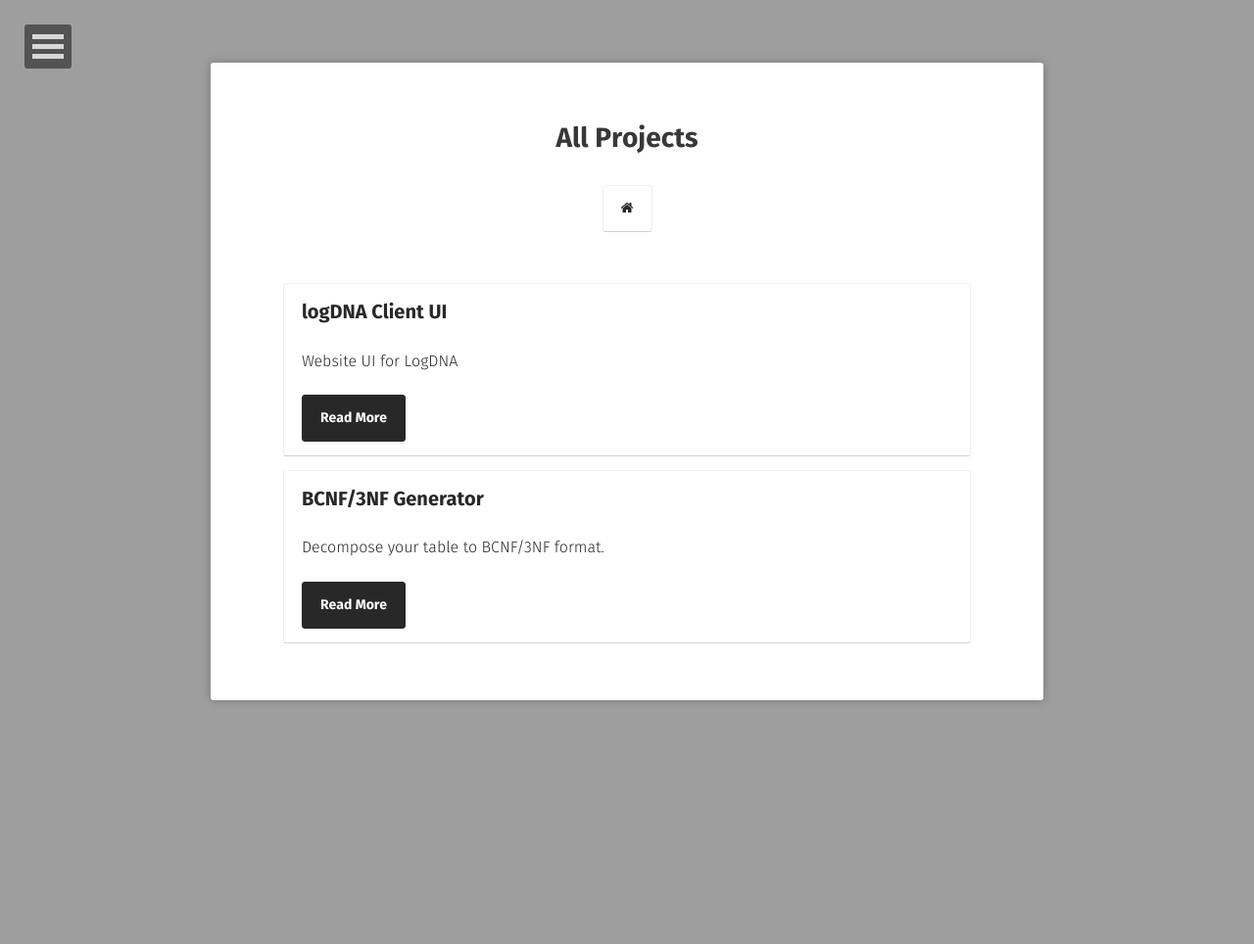
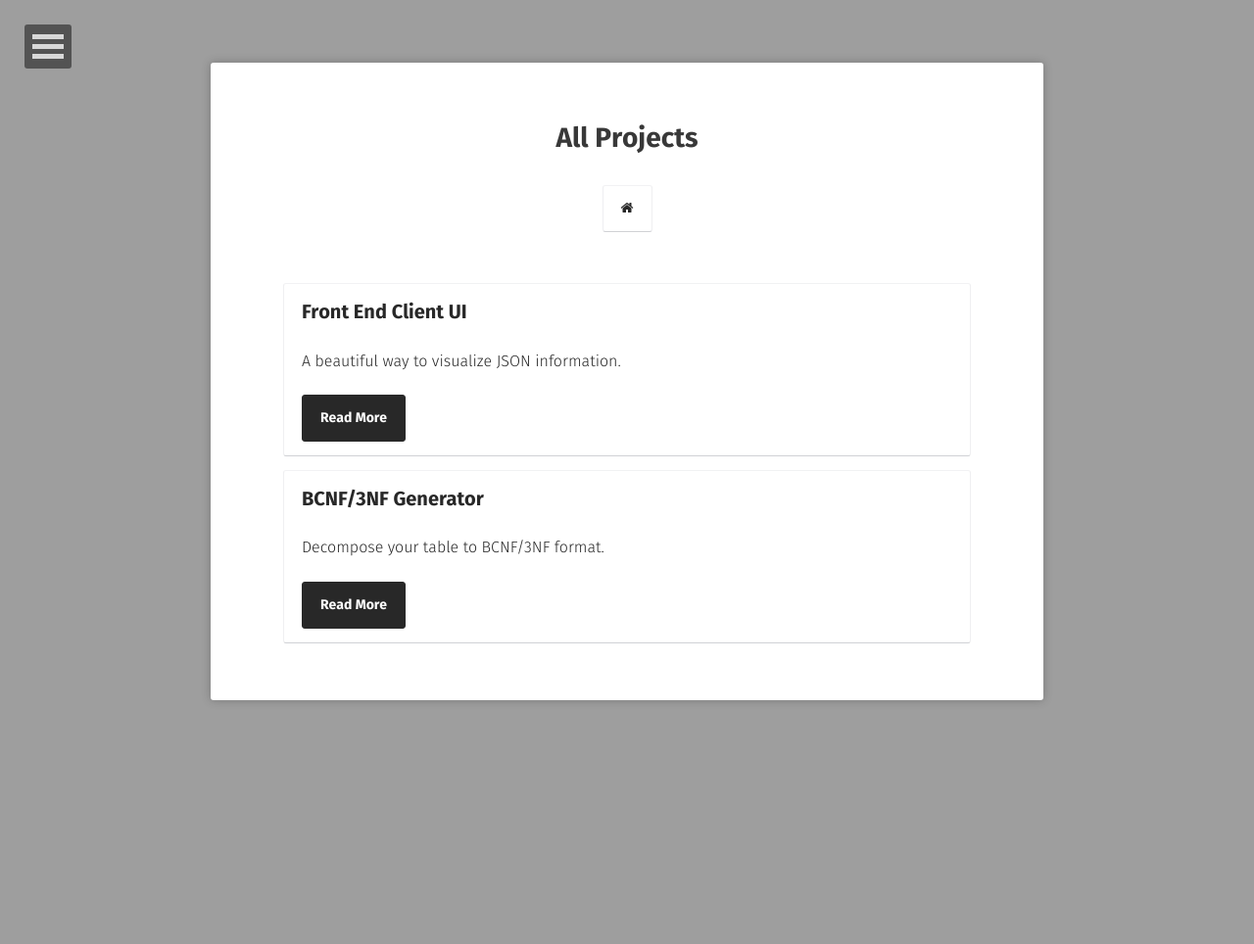
Before and after one commit to kearychang/kearychang.github.io, a Jekyll site: the page built from projects/index.md, in a window 1280 px wide. Shown: the whole page at 98% size. Built offline with Jekyll 4.4.1, drawn with Linux system fonts in a browser that asks for light colours; some web fonts are replaced.

Commit message:
updated logDNA post

```diff
--- a/_posts/2016-03-21-!!!LogDNA Client UI.md
+++ b/_posts/2016-03-21-!!!LogDNA Client UI.md
@@ -1,19 +1,19 @@
 ---
 layout: post
-title:  "logDNA Client UI"
+title:  "Front End Client UI"
 date:   2018-11-30
-excerpt: "Website UI for LogDNA"
+excerpt: "A beautiful way to visualize JSON information."
 project: true
 tag:
 - frontend
 comments: true
 ---
 
-![logDNA Client UI Homepage](https://raw.githubusercontent.com/kearychang/logDNAHomePage/master/img/css_challenge.png)
+![Front End Client UI Homepage](https://raw.githubusercontent.com/kearychang/Front-End-UI/master/img/css_challenge.png)
 
 <center>A beautiful way to visualize JSON information.</center>
 
-This [project](https://kearychang.github.io/logDNAHomePage/) was to implement the front end based on a given image.
+This [project](https://kearychang.github.io/Front-End-UI/) was to implement the front end based on a given image.
 Libraries used were LESS and jQuery. There is some basic interactivity. You can
 1. show/hide sidebar by toggling menu button on top right
 2. change view of Lorem Ipsum by selecting channel squares on sidebar
@@ -21,4 +21,4 @@
 
 This UI is also responsive for different screens - mobile or desktop.
 
-Source code is public so you can study its implementation [here](https://github.com/kearychang/logDNAHomePage/).
+Source code is public so you can study its implementation [here](https://github.com/kearychang/Front-End-UI/).
```
Also changed, not shown: assets/post-project/results.jpg (added).
